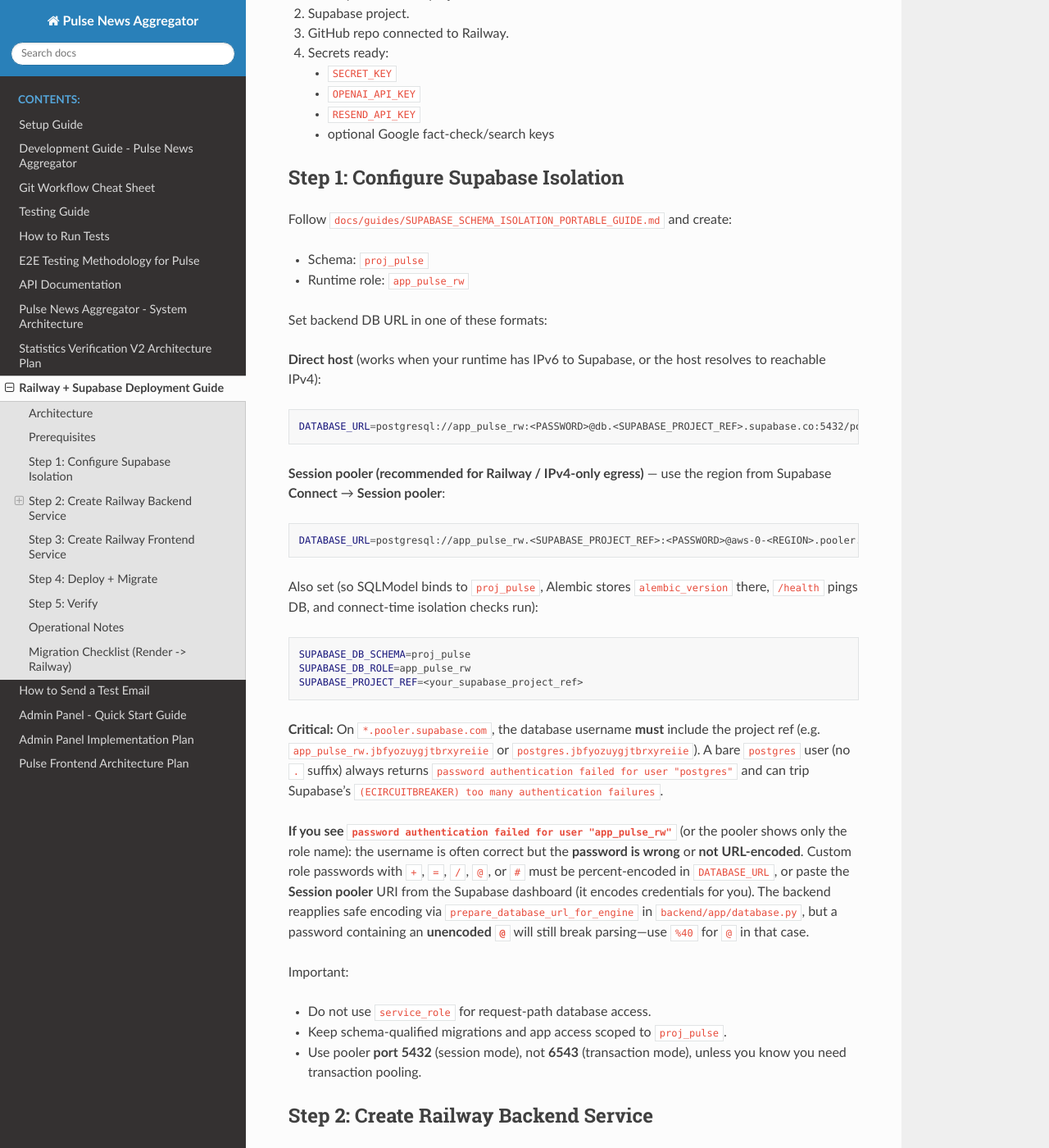
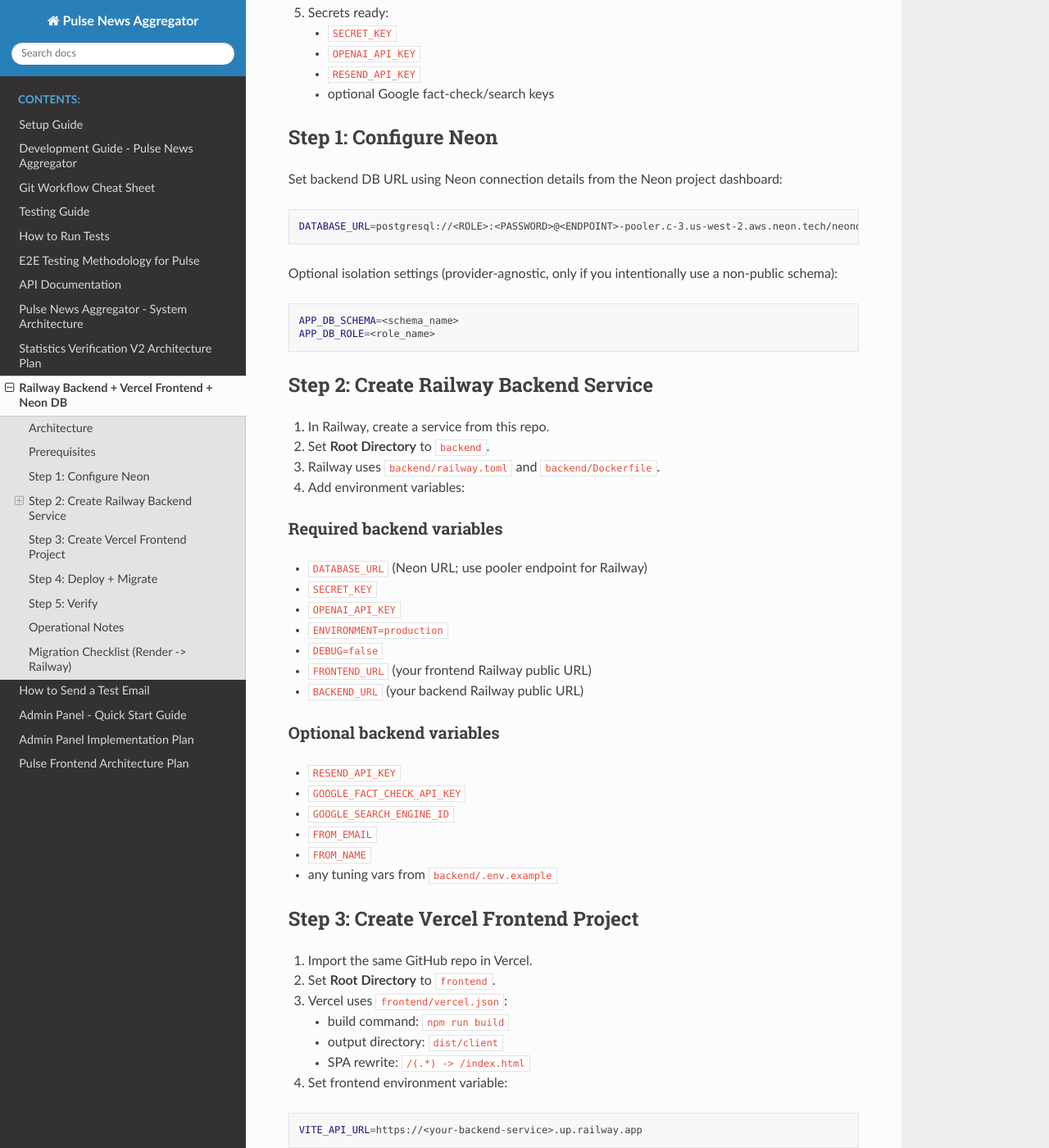
Before and after one commit to caderichard-debug/Pulse-News, a Sphinx documentation site: the page built from docs/guides/DEPLOYMENT_GUIDE.md, in a window 1280 px wide and 1400 px high, scrolled down 510 px. Shown: the whole window at 82% size. Built offline with Sphinx 7.4.7 and the Read the Docs theme 3.1.0, drawn with Linux system fonts in a browser that asks for light colours; some of the changed text lies outside the part shown.

Commit message:
chore(deploy): move frontend deployment target to Vercel
Switch frontend deployment configuration from Railway to Vercel, add SPA-aware vercel.json settings, and update deployment documentation to reflect Railway backend + Vercel frontend architecture.

Made-with: Cursor

````diff
--- a/docs/guides/DEPLOYMENT_GUIDE.md
+++ b/docs/guides/DEPLOYMENT_GUIDE.md
@@ -1,63 +1,39 @@
-# Railway + Supabase Deployment Guide
+# Railway Backend + Vercel Frontend + Neon DB
 
-This guide migrates Pulse production deployment from Render to Railway (app hosting) and Supabase (Postgres).
+This guide deploys Pulse with Railway (backend API), Vercel (frontend SPA), and Neon (Postgres).
 
 ## Architecture
 
 - `backend` service runs on Railway using `backend/Dockerfile` and `backend/railway.toml`.
-- `frontend` service runs on Railway using Nixpacks and `frontend/railway.toml`.
-- Database is Supabase Postgres with an app-specific schema + runtime role.
-
-Use the schema isolation standard in `docs/guides/SUPABASE_SCHEMA_ISOLATION_PORTABLE_GUIDE.md`.
+- `frontend` service runs on Vercel using `frontend/vercel.json`.
+- Database is Neon Postgres.
 
 ## Prerequisites
 
 1. Railway account and project.
-2. Supabase project.
-3. GitHub repo connected to Railway.
+2. Vercel account.
+3. Neon project.
+4. GitHub repo connected to Railway and Vercel.
 4. Secrets ready:
    - `SECRET_KEY`
    - `OPENAI_API_KEY`
    - `RESEND_API_KEY`
    - optional Google fact-check/search keys
 
-## Step 1: Configure Supabase Isolation
+## Step 1: Configure Neon
 
-Follow `docs/guides/SUPABASE_SCHEMA_ISOLATION_PORTABLE_GUIDE.md` and create:
-
-- Schema: `proj_pulse`
-- Runtime role: `app_pulse_rw`
-
-Set backend DB URL in one of these formats:
-
-**Direct host** (works when your runtime has IPv6 to Supabase, or the host resolves to reachable IPv4):
+Set backend DB URL using Neon connection details from the Neon project dashboard:
 
 ```bash
-DATABASE_URL=postgresql://app_pulse_rw:<PASSWORD>@db.<SUPABASE_PROJECT_REF>.supabase.co:5432/postgres?sslmode=require&schema=proj_pulse
+DATABASE_URL=postgresql://<ROLE>:<PASSWORD>@<ENDPOINT>-pooler.c-3.us-west-2.aws.neon.tech/neondb?sslmode=require&channel_binding=require
 ```
 
-**Session pooler (recommended for Railway / IPv4-only egress)** — use the region from Supabase **Connect** → **Session pooler**:
+Optional isolation settings (provider-agnostic, only if you intentionally use a non-public schema):
 
 ```bash
-DATABASE_URL=postgresql://app_pulse_rw.<SUPABASE_PROJECT_REF>:<PASSWORD>@aws-0-<REGION>.pooler.supabase.com:5432/postgres?sslmode=require&schema=proj_pulse
+APP_DB_SCHEMA=<schema_name>
+APP_DB_ROLE=<role_name>
 ```
-
-Also set (so SQLModel binds to `proj_pulse`, Alembic stores `alembic_version` there, `/health` pings DB, and connect-time isolation checks run):
-
-```bash
-SUPABASE_DB_SCHEMA=proj_pulse
-SUPABASE_DB_ROLE=app_pulse_rw
-SUPABASE_PROJECT_REF=<your_supabase_project_ref>
-```
-
-**Critical:** On `*.pooler.supabase.com`, the database username **must** include the project ref (e.g. `app_pulse_rw.jbfyozuygjtbrxyreiie` or `postgres.jbfyozuygjtbrxyreiie`). A bare `postgres` user (no `.` suffix) always returns `password authentication failed for user "postgres"` and can trip Supabase’s `(ECIRCUITBREAKER) too many authentication failures`.
-
-**If you see `password authentication failed for user "app_pulse_rw"`** (or the pooler shows only the role name): the username is often correct but the **password is wrong** or **not URL-encoded**. Custom role passwords with `+`, `=`, `/`, `@`, or `#` must be percent-encoded in `DATABASE_URL`, or paste the **Session pooler** URI from the Supabase dashboard (it encodes credentials for you). The backend reapplies safe encoding via `prepare_database_url_for_engine` in `backend/app/database.py`, but a password containing an **unencoded `@`** will still break parsing—use `%40` for `@` in that case.
-
-Important:
-- Do not use `service_role` for request-path database access.
-- Keep schema-qualified migrations and app access scoped to `proj_pulse`.
-- Use pooler **port 5432** (session mode), not **6543** (transaction mode), unless you know you need transaction pooling.
 
 ## Step 2: Create Railway Backend Service
 
@@ -68,9 +44,7 @@ Important:
 
 ### Required backend variables
 
-- `DATABASE_URL` (Supabase URL with `schema=proj_pulse`; prefer Session pooler on Railway)
-- `SUPABASE_DB_SCHEMA=proj_pulse`
-- `SUPABASE_DB_ROLE=app_pulse_rw`
+- `DATABASE_URL` (Neon URL; use pooler endpoint for Railway)
 - `SECRET_KEY`
 - `OPENAI_API_KEY`
 - `ENVIRONMENT=production`
@@ -87,11 +61,14 @@ Important:
 - `FROM_NAME`
 - any tuning vars from `backend/.env.example`
 
-## Step 3: Create Railway Frontend Service
+## Step 3: Create Vercel Frontend Project
 
-1. Create a second service from the same repo.
+1. Import the same GitHub repo in Vercel.
 2. Set **Root Directory** to `frontend`.
-3. Railway uses `frontend/railway.toml`.
+3. Vercel uses `frontend/vercel.json`:
+   - build command: `npm run build`
+   - output directory: `dist/client`
+   - SPA rewrite: `/(.*) -> /index.html`
 4. Set frontend environment variable:
 
 ```bash
@@ -99,8 +76,8 @@ VITE_API_URL=https://<your-backend-service>.up.railway.app
 ```
 
 If you attach a custom domain, update both:
-- `VITE_API_URL` (frontend service)
-- `FRONTEND_URL` (backend service)
+- `VITE_API_URL` (Vercel project env)
+- `FRONTEND_URL` (Railway backend env)
 
 ## Step 4: Deploy + Migrate
 
@@ -119,7 +96,7 @@ The backend container startup already runs migration/init helpers; running `alem
    - `GET https://<backend-domain>/health`
 2. Backend docs:
    - `GET https://<backend-domain>/docs`
-3. Frontend:
+3. Frontend (Vercel):
    - open `https://<frontend-domain>`
 4. Auth/API smoke test:
    - login and load feed/article detail/analytics paths
@@ -133,11 +110,10 @@ The backend container startup already runs migration/init helpers; running `alem
 
 ## Migration Checklist (Render -> Railway)
 
-- [ ] Create Supabase schema-scoped runtime role.
-- [ ] Set `DATABASE_URL` with `schema=proj_pulse` (Session pooler URL on Railway).
-- [ ] Set `SUPABASE_DB_SCHEMA` and `SUPABASE_DB_ROLE` for runtime isolation checks and metadata.
+- [ ] Create Neon database role/credentials for app runtime.
+- [ ] Set `DATABASE_URL` using Neon pooler URL on Railway.
 - [ ] Create Railway `backend` service (root `backend`).
-- [ ] Create Railway `frontend` service (root `frontend`).
+- [ ] Create Vercel frontend project (root `frontend`).
 - [ ] Set `VITE_API_URL`, `FRONTEND_URL`, `BACKEND_URL`.
 - [ ] Run `alembic upgrade head`.
 - [ ] Verify `/health`, login flow, feed, and admin jobs.
--- a/render.yaml
+++ b/render.yaml
@@ -1,5 +1,5 @@
 # Deprecated: Render blueprint retained for historical reference during migration.
-# Active production deployment uses Railway configs in backend/railway.toml and frontend/railway.toml.
+# Active production deployment uses Railway backend config and Vercel frontend config.
 services:
   # Backend API Service
   - type: web
````
Also changed, not shown: README.md (+2 -3 lines), docs/guides/AFTER_DEPLOYMENT.md (+5 -5 lines), 2 other files.
